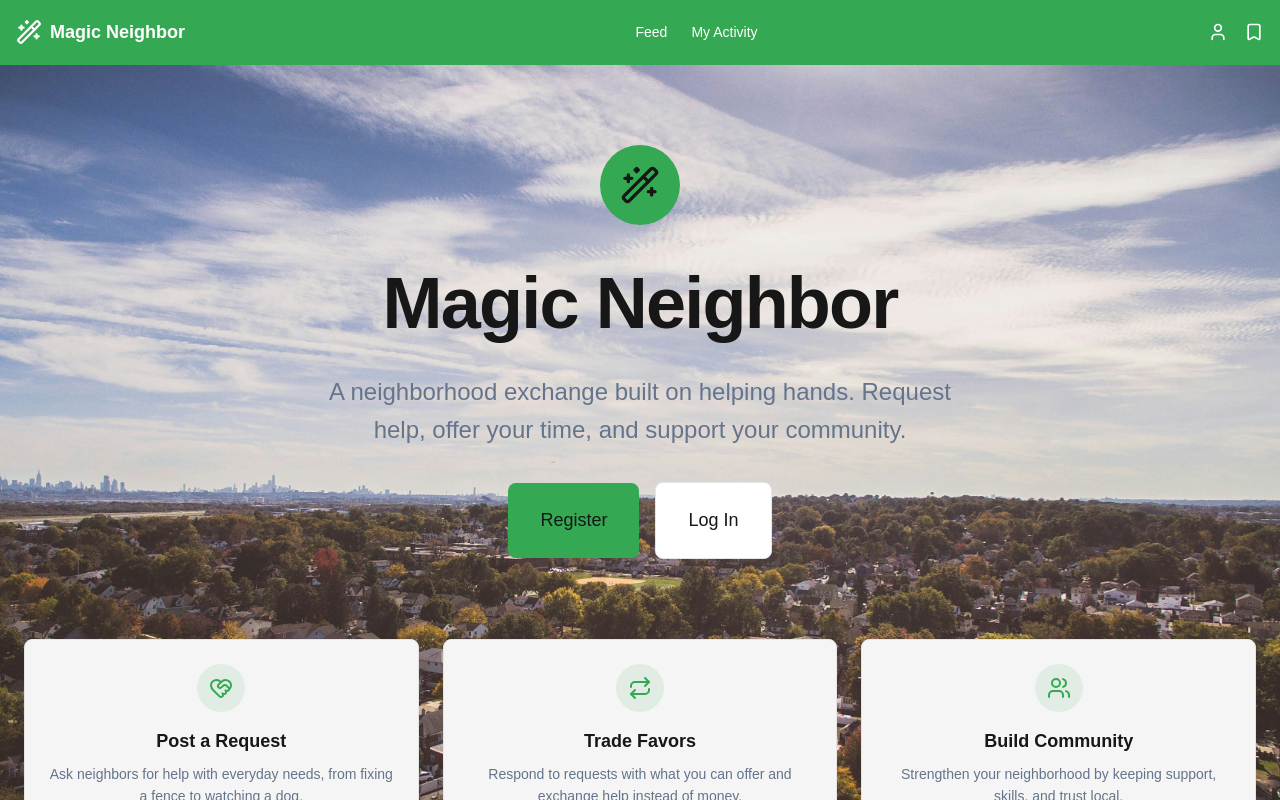
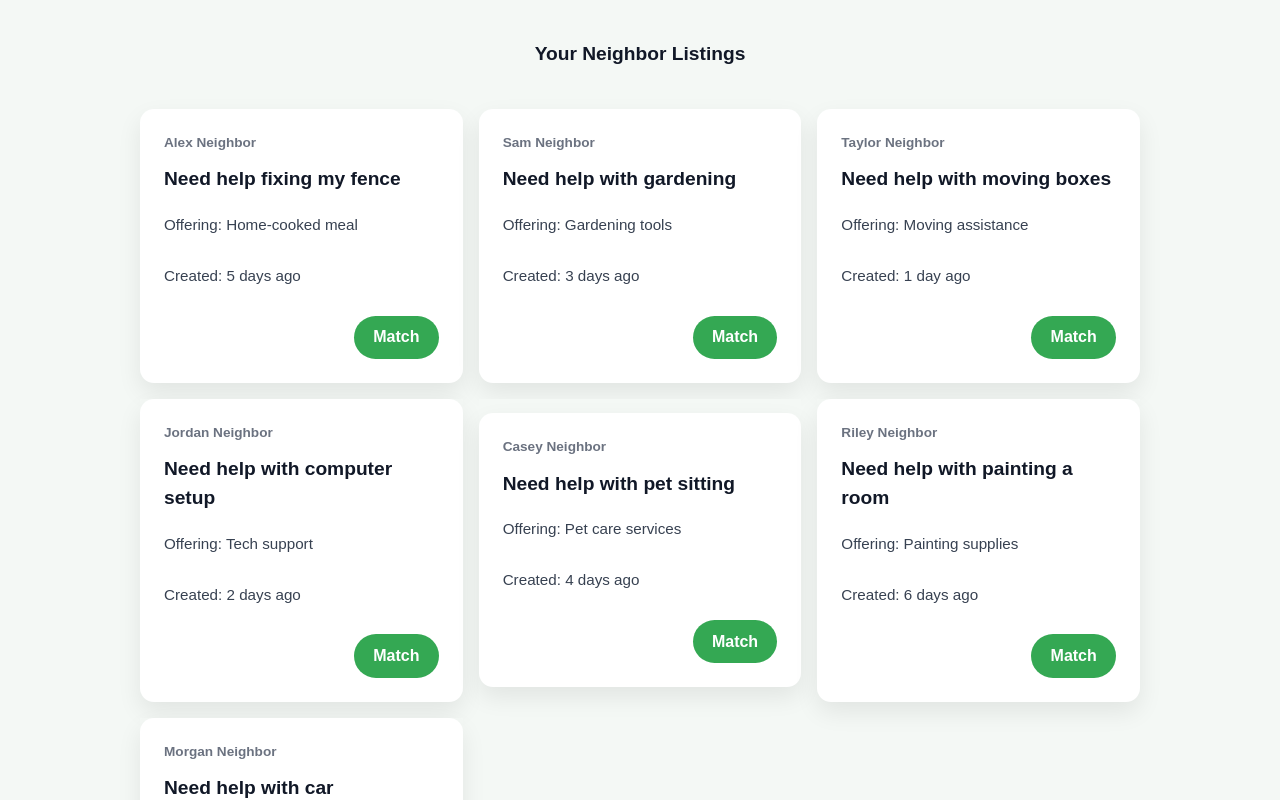
Before and after one commit to alecreates/HACKS2026, a Next.js app: page / in a window 1280 px wide. Shown: the top 800 px of the page. Built offline with nearby package versions, Linux system fonts and the light colour scheme.

Commit message:
Feed component

```diff
--- a/app/feed/feed.module.css
+++ b/app/feed/feed.module.css
@@ -1,8 +1,4 @@
 .container {
-    min-height: 100vh;
-    display: flex;
-    align-items: center;
-    justify-content: center;
     background: #f4f8f5;
 }
 
@@ -13,5 +9,20 @@
     background: #f4f8f5;
     display: flex;
     color: #111827;
-    padding-top: 2.5rem;;
+    padding-top: 2.5rem;
+    padding-bottom: 2.5rem;
+    font-weight: 700
 }
+
+.feed-grid {
+    display: grid;
+    grid-template-columns: repeat(3, minmax(250px, 1fr));
+    column-gap: 16px;
+    row-gap: 16px;
+
+    max-width: 1000px;
+    margin: 0 auto;
+
+    align-content: start;
+    grid-auto-rows: auto;
+}
--- a/app/feed/feed.tsx
+++ b/app/feed/feed.tsx
@@ -2,17 +2,35 @@
 
 import React from "react";
 import styles from "./feed.module.css";
+import { ReactElement } from "react";
+import Listing from "../listing/listing";
 
-const Feed = ({}) => {
+type FeedProps = {
+  listings: ReactElement<typeof Listing>[];
+};
+/*
+interface Props {
+  listings: {
+    displayName: string;
+    request: string;
+    offer: string;
+    isOwner?: boolean;
+    createdAt: string;
+  }[];
+}*/
+
+const Feed = ({ listings }: FeedProps) => {
 
   return (
-    <div>
+    <div className={styles.container}>
       <div className={styles.title}>
         Your Neighbor Listings
       </div>
-    <div className={styles.container}>
 
-    </div>
+        <div className={styles["feed-grid"]}>
+          {listings}
+        </div>
+
     </div>
 
   );
--- a/app/listing/listing.module.css
+++ b/app/listing/listing.module.css
@@ -1,5 +1,4 @@
 .container {
-    min-height: 100vh;
     display: flex;
     align-items: center;
     justify-content: center;
--- a/app/page.tsx
+++ b/app/page.tsx
@@ -22,75 +22,15 @@ export default function SplashPage() {
     "Home-cooked meal"
   createdAt="5 days ago"
 /> */
-
-    <div className={styles.splashContainer}>
-      <Navbar />
-      {/* Hero Section */}
-      <div className={styles.hero}>
-        {/* Background Pattern */}
-        <div className={styles.backgroundPattern}>
-          <div className={styles.patternGrid} />
-        </div>
-
-        <div className={styles.heroContent}>
-          {/* Logo/Brand */}
-          <div className={styles.brandSection}>
-            <div className={styles.logoCircle}>
-              <WandSparkles className={styles.logoIcon} />
-            </div>
-            <h1 className={styles.title}>Magic Neighbor</h1>
-            <p className={styles.subtitle}>
-              A neighborhood exchange built on helping hands. Request help, offer your time, and support your community.
-               </p>
-          </div>
-
-          {/* CTA Buttons */}
-          <div className={styles.ctaButtons}>
-            <Link href="/register" className={`${styles.btn} ${styles.btnPrimary}`}>
-              Register
-            </Link>
-            <Link href="/login" className={`${styles.btn} ${styles.btnOutline}`}>
-              Log In
-            </Link>
-          </div>
-
-          {/* Feature Grid */}
-          <div className={styles.featureGrid}>
-            <FeatureCard
-              icon={<HeartHandshake className={styles.featureIcon} />}
-              title="Post a Request"
-              description="Ask neighbors for help with everyday needs, from fixing a fence to watching a dog."
-            />
-            <FeatureCard
-              icon={<Repeat className={styles.featureIcon} />}
-              title="Trade Favors"
-              description="Respond to requests with what you can offer and exchange help instead of money."
-            />
-            <FeatureCard
-              icon={<Users className={styles.featureIcon} />}
-              title="Build Community"
-              description="Strengthen your neighborhood by keeping support, skills, and trust local."
-            />
-          </div>
-        </div>
-      </div>
-
-      {/* Footer */}
-      <footer className={styles.footer}>
-        <div className={styles.footerContent}>
-          <p></p>
-        </div>
-      </footer>
-    </div>
+<Feed listings={[
+  <Listing displayName="Alex Neighbor" request="Need help fixing my fence" offer="Home-cooked meal" createdAt="5 days ago" />,
+  <Listing displayName="Sam Neighbor" request="Need help with gardening" offer="Gardening tools" createdAt="3 days ago" />,
+  <Listing displayName="Taylor Neighbor" request="Need help with moving boxes" offer="Moving assistance" createdAt="1 day ago" />,
+  <Listing displayName="Jordan Neighbor" request="Need help with computer setup" offer="Tech support" createdAt="2 days ago" />,
+  <Listing displayName="Casey Neighbor" request="Need help with pet sitting" offer="Pet care services" createdAt="4 days ago"/>,
+  <Listing displayName="Riley Neighbor" request="Need help with painting a room" offer="Painting supplies" createdAt="6 days ago"/>,
+  <Listing displayName="Morgan Neighbor" request="Need help with car maintenance" offer="Car repair tools" createdAt="7 days ago"/>,
+]}>
+</Feed>
   )
 }
-
-function FeatureCard({ icon, title, description }: { icon: React.ReactNode; title: string; description: string }) {
-  return (
-    <div className={styles.featureCard}>
-      <div className={styles.featureIconWrapper}>{icon}</div>
-      <h3 className={styles.featureTitle}>{title}</h3>
-      <p className={styles.featureDescription}>{description}</p>
-    </div>
-  )
-}
```
